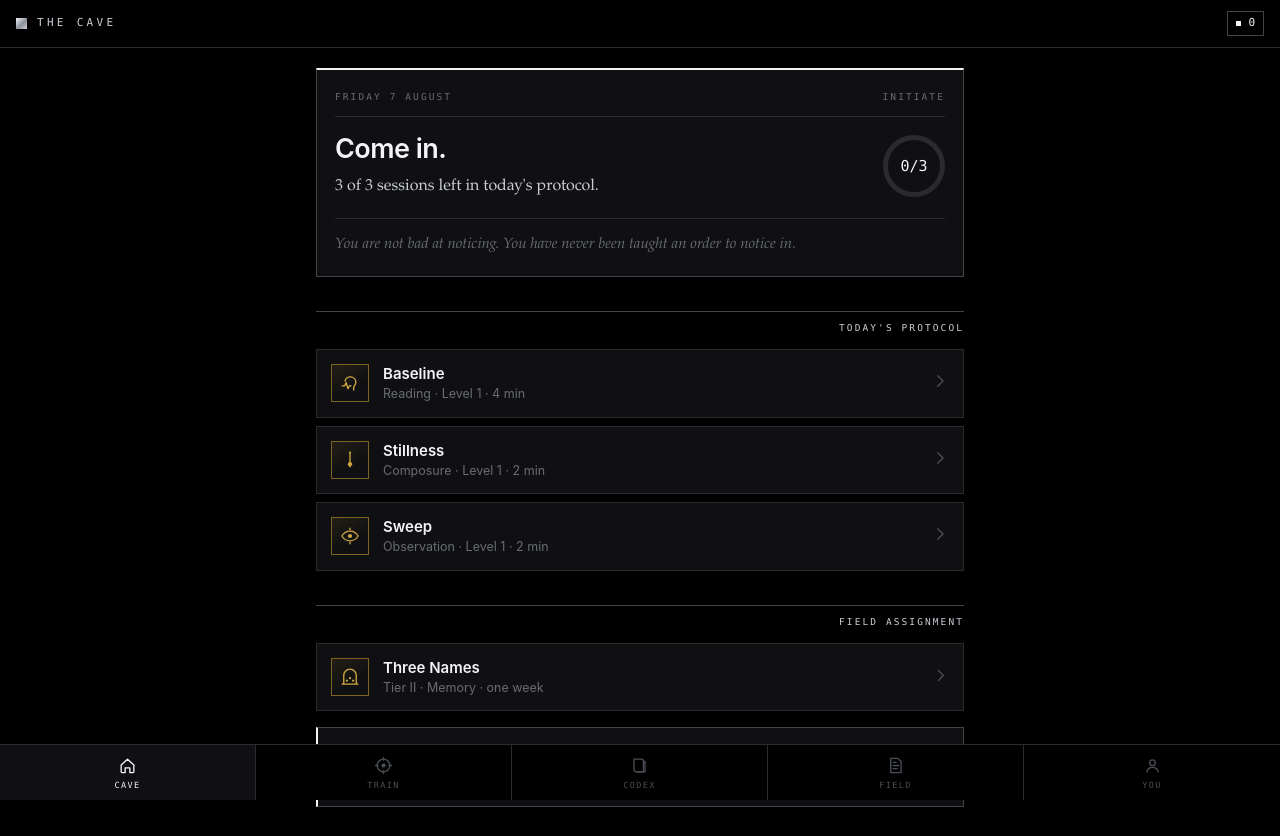
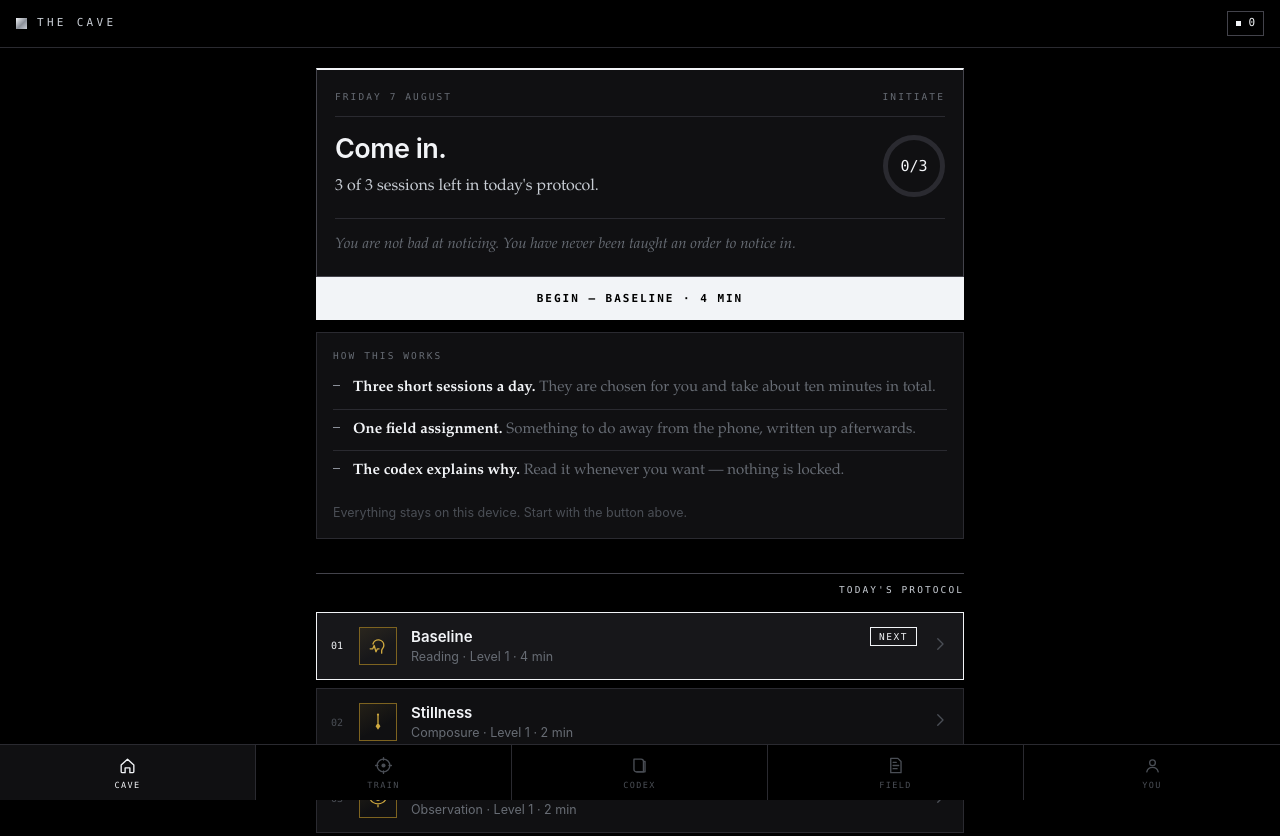
Before and after one commit to kj2311/the-cave, a plain HTML site: page index.html in a window 1280 px wide. Shown: the top 836 px of the page. Drawn offline with Linux system fonts and the light colour scheme.

Commit message:
Make the first thing to do obvious on opening
The home screen listed three equal-looking drills and left you to work out
the routine. No training content changed — this is orientation only.

- One primary action, always, directly under the briefing. It resolves to
  the first unfinished drill of the day and names it with its length:
  "Begin — Baseline · 4 min", then "Continue — ..." once you are underway,
  then a quiet ghost button offering extra training once the day is done.
  Nobody should have to choose where to start.
- The daily protocol is numbered 01/02/03 and the drill you should do now
  is outlined and chipped, so the day reads as an ordered list rather than
  a menu of options.
- A three-line "how this works" panel on a genuinely fresh install only:
  three short sessions, one field assignment, the codex is never locked.
  It disappears permanently once the first session is finished rather than
  needing to be dismissed.

Verified across all four states — fresh, one done, two done, complete —
and in both languages.

```diff
--- a/css/app.css
+++ b/css/app.css
@@ -327,6 +327,42 @@ p:last-child { margin-bottom: 0; }
 .drill__sub { font-size: 12.5px; color: var(--dim); margin-top: 2px; line-height: 1.4; }
 .drill__chev { color: var(--faint); flex: none; }
 .drill__tick { color: var(--silver-hi); flex: none; }
+
+/* Step number, so the day reads as an ordered list rather than a menu. */
+.drill__step {
+  flex: none;
+  width: 18px;
+  margin-right: -4px;
+  font-family: var(--mono);
+  font-size: 10px;
+  color: var(--faint);
+  font-variant-numeric: tabular-nums;
+}
+/* The one you should do now. */
+.drill.is-next { border-color: var(--silver-hi); background: var(--surface-2); }
+.drill.is-next .drill__step { color: var(--silver-hi); }
+
+/* First-run explainer. */
+.how { list-style: none; margin: 0; padding: 0; }
+.how li {
+  position: relative;
+  padding: 9px 0 9px 20px;
+  font-family: var(--serif);
+  font-size: 15px;
+  line-height: 1.5;
+  color: var(--dim);
+  border-top: 1px solid var(--rule);
+}
+.how li:first-child { border-top: 0; padding-top: 2px; }
+.how li::before {
+  content: "";
+  position: absolute;
+  left: 0; top: 17px;
+  width: 7px; height: 1px;
+  background: var(--steel);
+}
+.how li:first-child::before { top: 10px; }
+.how strong { color: var(--silver-hi); font-weight: 600; }
 
 /* Disciplines step down a silver scale rather than changing hue. */
 .d-observation { --accent: #f2f4f7; }
--- a/js/app.js
+++ b/js/app.js
@@ -108,16 +108,49 @@ function viewHome() {
     h('div.briefing__quote', pick(QUOTES[getLang()] || QUOTES.en)),
   );
 
-  const protocol = daily.drills.map(id => {
+  // The first unfinished drill of the day is the one thing to do next.
+  const nextId = daily.drills.find(id => !done.has(id)) || null;
+  const nextDrill = nextId ? byId(nextId) : null;
+
+  const protocol = daily.drills.map((id, i) => {
     const d = byId(id);
-    return d ? drillCard(d, done.has(id)) : null;
+    return d ? drillCard(d, done.has(id), i + 1, id === nextId) : null;
   }).filter(Boolean);
 
-  const nodes = [
-    briefing,
+  // One primary action, always. Never make someone choose where to start.
+  const cta = nextDrill
+    ? h('button.btn.btn--primary.btn--block', {
+        type: 'button',
+        onclick: () => go(`#/drill/${nextDrill.id}`),
+      }, done.size === 0
+        ? t('home.beginWith', { name: drillName(nextDrill), len: nextDrill.length })
+        : t('home.continueWith', { name: drillName(nextDrill), len: nextDrill.length }))
+    : h('button.btn.btn--ghost.btn--block', {
+        type: 'button', onclick: () => go('#/train'),
+      }, t('home.extra'));
+
+  const nodes = [briefing, cta];
+
+  // Shown until the first session is finished, then never again.
+  const totalRuns = Object.values(s.runs).reduce((a, b) => a + b, 0);
+  if (totalRuns === 0) {
+    nodes.push(
+      h('div.panel', { style: { marginTop: '12px' } },
+        h('div.label', t('home.newTitle')),
+        h('ul.how', { style: { marginTop: '12px' } },
+          h('li', { html: mdish(t('home.new1')) }),
+          h('li', { html: mdish(t('home.new2')) }),
+          h('li', { html: mdish(t('home.new3')) }),
+        ),
+        h('p.faint', { style: { fontSize: '12.5px', marginTop: '12px' } }, t('home.newHint')),
+      ),
+    );
+  }
+
+  nodes.push(
     h('div.section-head', h('span.label', t('home.protocol'))),
     ...protocol,
-  ];
+  );
 
   if (complete) {
     nodes.push(h('div.panel', { style: { marginTop: '12px' } },
@@ -155,13 +188,17 @@ function hashDay() {
   return dayKey().split('-').reduce((a, n) => a * 31 + Number(n), 11);
 }
 
-function drillCard(d, isDone) {
+function drillCard(d, isDone, step = null, isNext = false) {
   const lvl = drillLevel(d.id);
-  return h(`button.drill.${DISCIPLINES[d.discipline].cls}${isDone ? '.is-done' : ''}`,
+  return h(`button.drill.${DISCIPLINES[d.discipline].cls}${isDone ? '.is-done' : ''}${isNext ? '.is-next' : ''}`,
     { type: 'button', onclick: () => go(`#/drill/${d.id}`) },
+    step ? h('span.drill__step', String(step).padStart(2, '0')) : null,
     h('span.drill__glyph', svg(PICTOS[d.discipline], 20)),
     h('span.grow',
-      h('div.drill__name', drillName(d)),
+      h('div.row',
+        h('div.drill__name.grow', drillName(d)),
+        isNext ? h('span.chip.chip--accent', t('home.next')) : null,
+      ),
       h('div.drill__sub', `${dName(d.discipline)} · ${t('train.level', { n: lvl })} · ${d.length}`),
     ),
     isDone
--- a/js/i18n.js
+++ b/js/i18n.js
@@ -143,6 +143,15 @@ const STRINGS = {
     'home.completeChip': 'Complete',
     'home.streakAt': ({ n }) => `Streak at ${n} ${plural(n, 'day', 'days')}.`,
     'home.assignment': 'Field assignment',
+    'home.beginWith': ({ name, len }) => `Begin — ${name} · ${len}`,
+    'home.continueWith': ({ name, len }) => `Continue — ${name} · ${len}`,
+    'home.extra': 'Train something extra',
+    'home.next': 'Next',
+    'home.newTitle': 'How this works',
+    'home.new1': '**Three short sessions a day.** They are chosen for you and take about ten minutes in total.',
+    'home.new2': '**One field assignment.** Something to do away from the phone, written up afterwards.',
+    'home.new3': '**The codex explains why.** Read it whenever you want — nothing is locked.',
+    'home.newHint': 'Everything stays on this device. Start with the button above.',
 
     'install.title': 'Install this.',
     'install.ios': ' Tap the Share button in Safari, scroll down, and choose ',
@@ -429,6 +438,15 @@ const STRINGS = {
     'home.completeChip': 'Afgerond',
     'home.streakAt': ({ n }) => `Reeks staat op ${n} ${plural(n, 'dag', 'dagen')}.`,
     'home.assignment': 'Veldopdracht',
+    'home.beginWith': ({ name, len }) => `Beginnen — ${name} · ${len}`,
+    'home.continueWith': ({ name, len }) => `Verder — ${name} · ${len}`,
+    'home.extra': 'Nog iets extra trainen',
+    'home.next': 'Nu',
+    'home.newTitle': 'Zo werkt het',
+    'home.new1': '**Drie korte sessies per dag.** Ze worden voor je gekozen en kosten samen ongeveer tien minuten.',
+    'home.new2': '**Eén veldopdracht.** Iets om buiten de telefoon te doen en achteraf op te schrijven.',
+    'home.new3': '**De codex legt uit waarom.** Lees hem wanneer je wilt — er zit niets op slot.',
+    'home.newHint': 'Alles blijft op dit apparaat. Begin met de knop hierboven.',
 
     'install.title': 'Zet dit op je beginscherm.',
     'install.ios': ' Tik op de deelknop in Safari, scrol naar beneden en kies ',
--- a/sw.js
+++ b/sw.js
@@ -5,7 +5,7 @@
    old version is served from cache forever.
    ============================================================ */
 
-const CACHE = 'cave-v9';
+const CACHE = 'cave-v10';
 
 const SHELL = [
   './',
```
